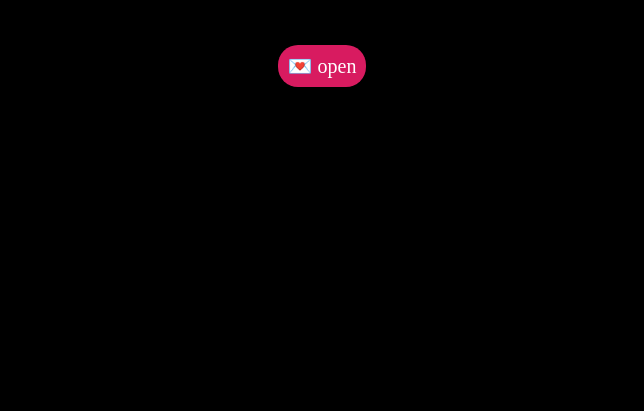
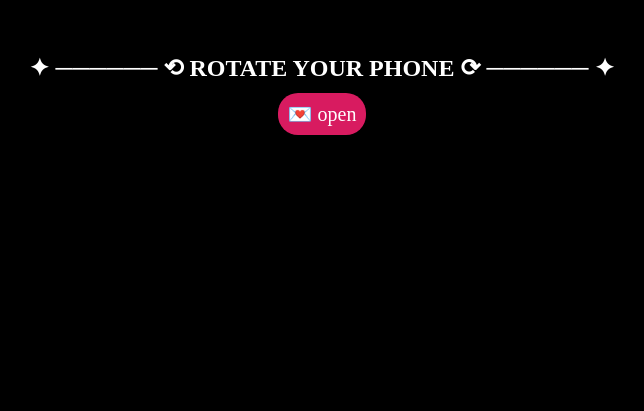
Before and after one commit to mitheshm565/Letter, a plain HTML site: page index.html in a window 1280 px wide. Shown: the part 389-800 px from the top of the page, without its empty margins (318-962 px from the left). Drawn offline with Linux system fonts and the light colour scheme.

Commit message:
Update index.html

```diff
--- a/index.html
+++ b/index.html
@@ -27,11 +27,16 @@ text-align:center;
 padding-top:250px;
 font-size:100px;
 }
+h2{
+   text-align:center;
+   color:white;
+}
 </style>
 </head>
 <body>
 <div class="h1">
 <h1>💌</h1>
+<h2>✦ ────── ⟲ ROTATE YOUR PHONE ⟳ ────── ✦</h2>
 </div>
 <div class="a">
 <a href="gpt.html">💌 open</a>
```
